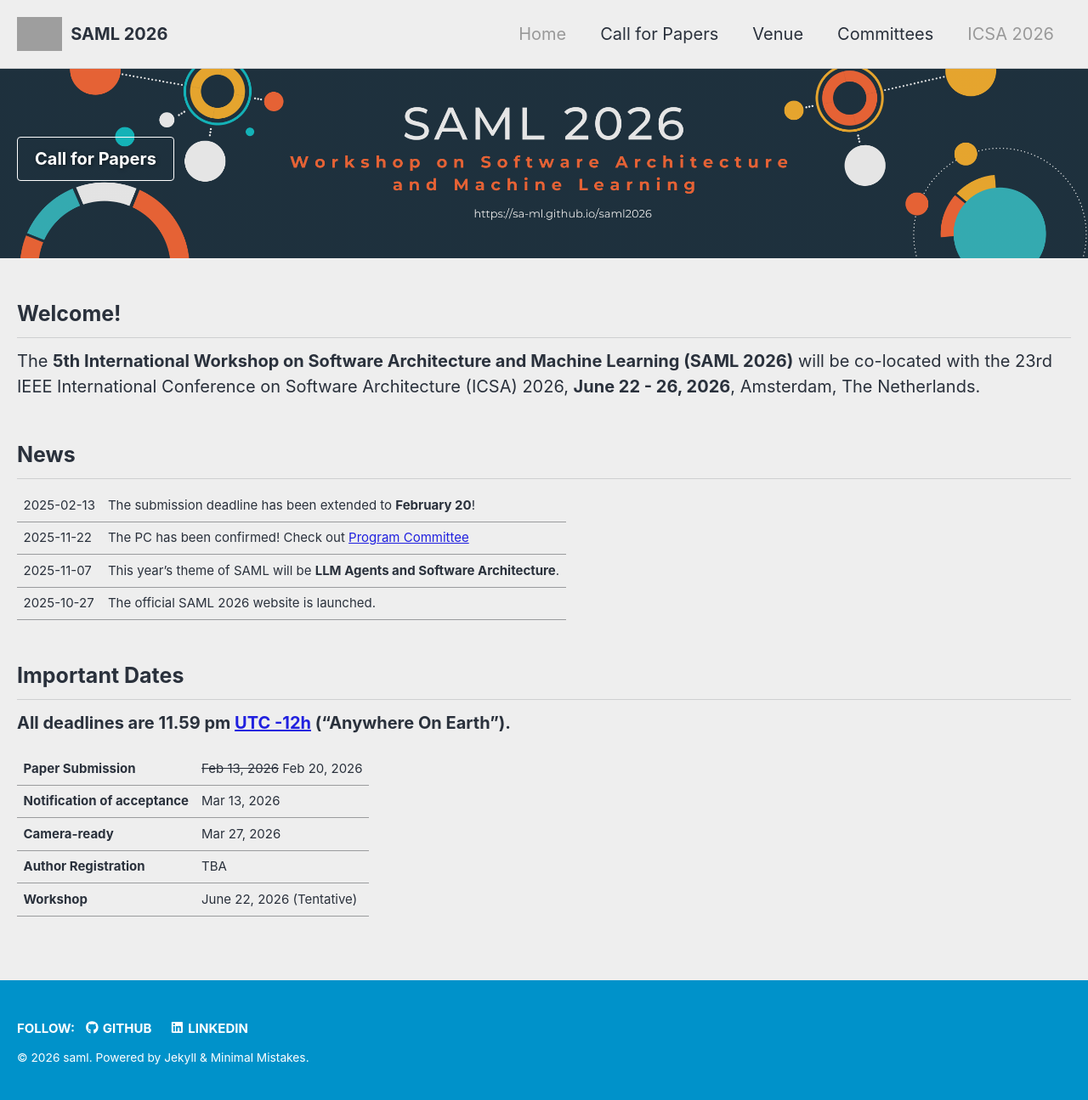
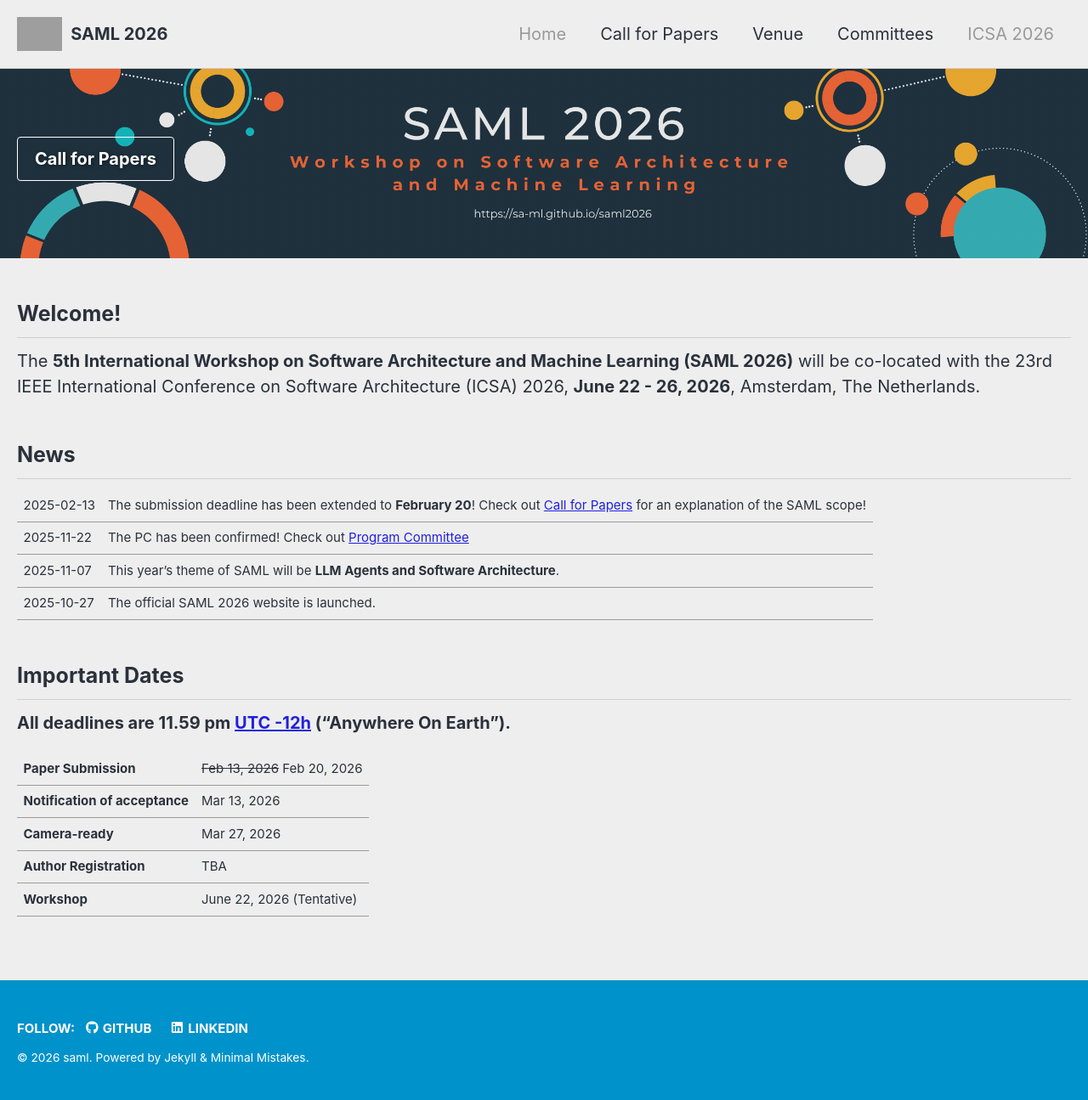
Before and after one commit to sa-ml/saml2026, a Jekyll site: the page built from _pages/home.md, in a window 1280 px wide. Shown: the whole page at 85% size. Built offline with Jekyll 4.4.1, drawn with Linux system fonts in a browser that asks for light colours; cached includes are drawn as plain includes; nearby versions of some CDN libraries; grey boxes are pictures that could not be loaded.

Commit message:
added one more comment about scope to the news page

```diff
--- a/_pages/home.md
+++ b/_pages/home.md
@@ -22,7 +22,7 @@ The **5th International Workshop on Software Architecture and Machine Learning (
 .news-table tr td:nth-child(1) { font-weight: bold; width: 10em; }
 </style>
 
-| 2025-02-13 | The submission deadline has been extended to **February 20**!
+| 2025-02-13 | The submission deadline has been extended to **February 20**! Check out [Call for Papers](/submissions/) for an explanation of the SAML scope!
 | 2025-11-22 | The PC has been confirmed! Check out [Program Committee](/program/)
 | 2025-11-07 | This year's theme of SAML will be  **LLM Agents and Software Architecture**.
 | 2025-10-27 | The official SAML 2026 website is launched.
```
